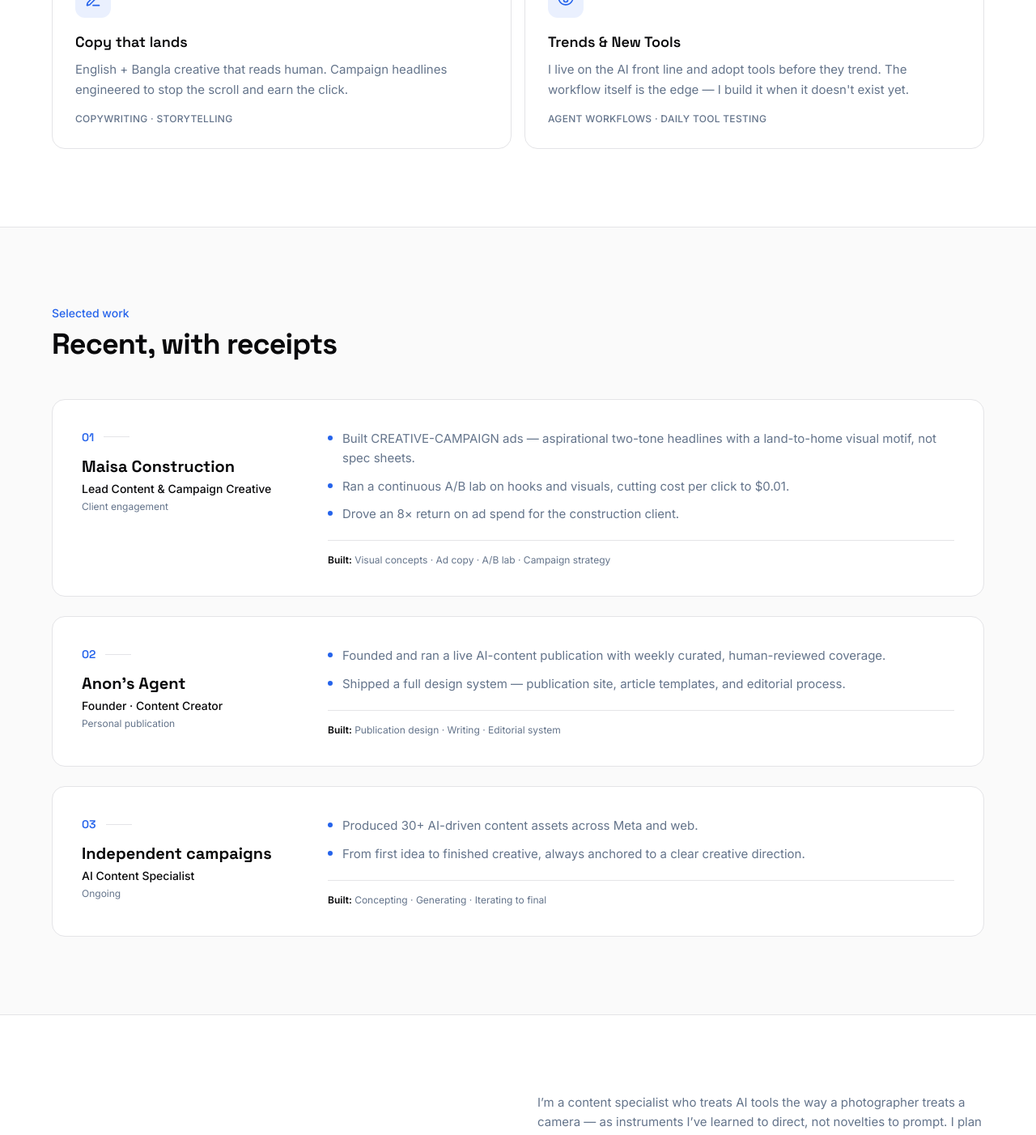
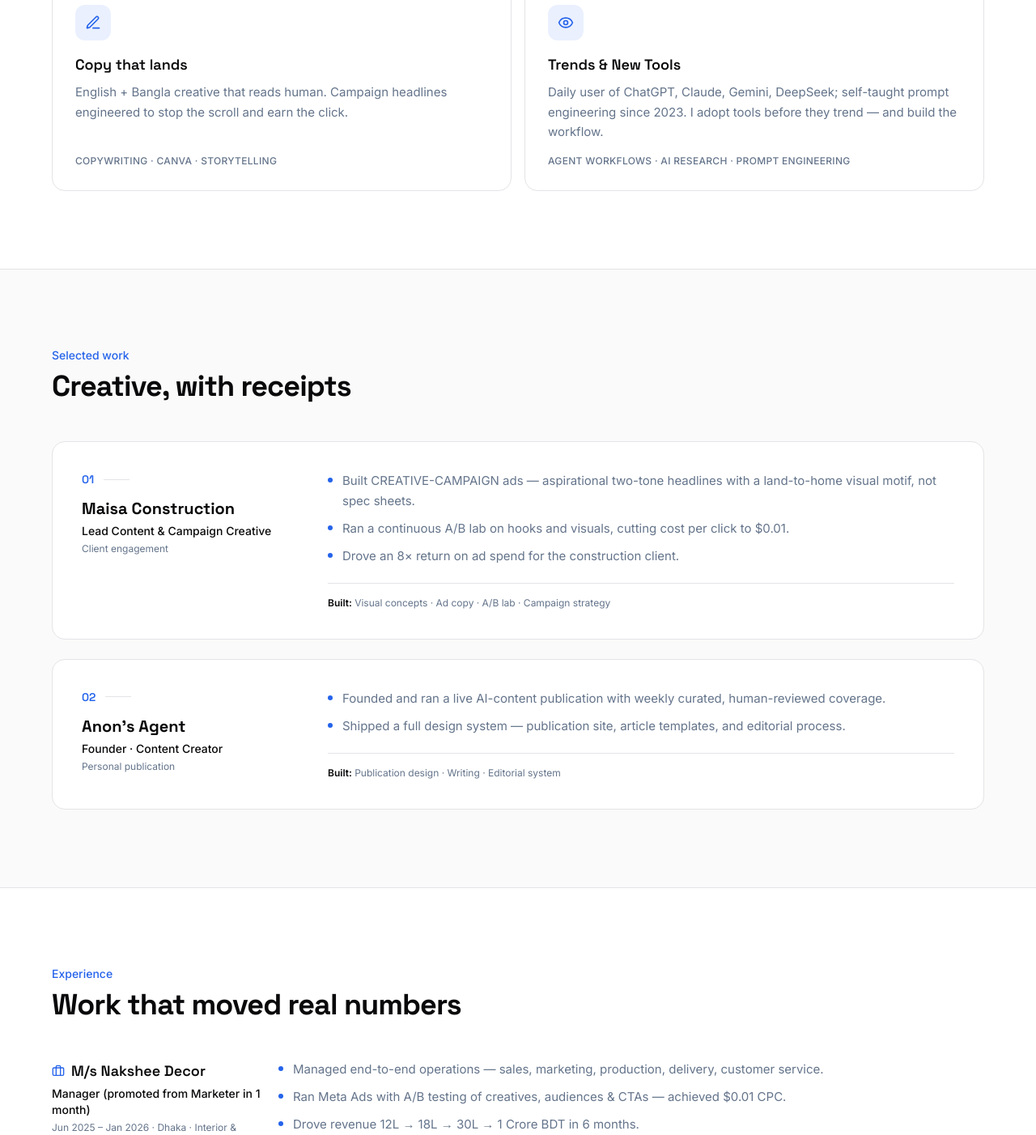
Before and after one commit to simumhossain/anon-portfolio, a Next.js app: page / in a window 1280 px wide. Shown: the part 1330-2732 px from the top of the page at 81% size. Built offline with nearby package versions, Linux system fonts and the light colour scheme.

Commit message:
Expand portfolio with full background details
Add experience (Nakshee Decor revenue 12L->1Cr, Budget Bazaar, FoodBump),
education, certifications, LinkedIn/general-portfolio links, and enriched
metrics — aligned with the general portfolio at simumanon.github.io.

```diff
--- a/app/page.tsx
+++ b/app/page.tsx
@@ -1,17 +1,18 @@
-import { ArrowUpRight, Sparkles, Target, PenLine, Eye, Github, Mail, ArrowDown, Globe, Wand2 } from "lucide-react";
+import { ArrowUpRight, Sparkles, Target, PenLine, Eye, Github, Mail, Globe, Wand2, TrendingUp, Briefcase, GraduationCap, Phone, MessageCircle, Award } from "lucide-react";
 
 const NAV = [
   { href: "#work", label: "Work" },
   { href: "#skills", label: "Skills" },
+  { href: "#experience", label: "Experience" },
   { href: "#about", label: "About" },
   { href: "#contact", label: "Contact" },
 ];
 
 const METRICS = [
-  { stat: "8×", label: "Return on ad spend", sub: "live client campaign" },
-  { stat: "$0.01", label: "Cost per click", sub: "via continuous A/B testing" },
-  { stat: "30+", label: "AI assets produced", sub: "concept → finished creative" },
-  { stat: "BN·EN", label: "Bilingual output", sub: "English + Bangla copy" },
+  { stat: "8×", label: "Revenue growth in 6 months", sub: "real BDT, real business" },
+  { stat: "$0.01", label: "Cost per click", sub: "via Meta Ads A/B testing" },
+  { stat: "1mo", label: "Hire → promotion", sub: "Marketer to Manager" },
+  { stat: "100+", label: "Customer calls / day", sub: "orders, trust, recovery" },
 ];
 
 const SKILLS = [
@@ -24,20 +25,20 @@ const SKILLS = [
   {
     icon: Target,
     title: "Run & Optimize",
-    desc: "A/B testing hooks, headlines and visual motifs against real metrics. I ship the winners and cut the rest — creative built to convert, not just to look good.",
+    desc: "A/B testing hooks, headlines and visual motifs against real metrics. I ship the winners and cut the rest — creative built to convert, $0.01 CPC.",
     tools: "Meta Ads Manager · Analytics",
   },
   {
     icon: PenLine,
     title: "Copy that lands",
     desc: "English + Bangla creative that reads human. Campaign headlines engineered to stop the scroll and earn the click.",
-    tools: "Copywriting · Storytelling",
+    tools: "Copywriting · Canva · Storytelling",
   },
   {
     icon: Eye,
     title: "Trends & New Tools",
-    desc: "I live on the AI front line and adopt tools before they trend. The workflow itself is the edge — I build it when it doesn't exist yet.",
-    tools: "Agent workflows · Daily tool testing",
+    desc: "Daily user of ChatGPT, Claude, Gemini, DeepSeek; self-taught prompt engineering since 2023. I adopt tools before they trend — and build the workflow.",
+    tools: "Agent workflows · AI research · Prompt engineering",
   },
 ];
 
@@ -63,19 +64,59 @@ const WORK = [
     ],
     built: "Publication design · Writing · Editorial system",
   },
+];
+
+const EXPERIENCE = [
   {
-    client: "Independent campaigns",
-    role: "AI Content Specialist",
-    range: "Ongoing",
+    company: "M/s Nakshee Decor",
+    role: "Manager (promoted from Marketer in 1 month)",
+    range: "Jun 2025 – Jan 2026 · Dhaka · Interior & Decor",
     points: [
-      "Produced 30+ AI-driven content assets across Meta and web.",
-      "From first idea to finished creative, always anchored to a clear creative direction.",
+      "Managed end-to-end operations — sales, marketing, production, delivery, customer service.",
+      "Ran Meta Ads with A/B testing of creatives, audiences & CTAs — achieved $0.01 CPC.",
+      "Drove revenue 12L → 18L → 30L → 1 Crore BDT in 6 months.",
+      "Personally handled 100+ calls/day: order confirmation, trust-building, difficult-customer recovery.",
+      "Owned profit modeling, pricing, cost control, KPI reporting, and stakeholder communication.",
     ],
-    built: "Concepting · Generating · Iterating to final",
+  },
+  {
+    company: "Budget Bazaar",
+    role: "Co-Founder",
+    range: "Sep 2025 – Feb 2026 · E-Commerce · Import",
+    points: [
+      "Owned end-to-end sourcing from China to Bangladesh — full supply-chain.",
+      "Handled logistics, delivery, and order management across B2C and B2B.",
+      "Built vendor relationships and import-margin pricing strategy.",
+    ],
+  },
+  {
+    company: "FoodBump",
+    role: "Founder",
+    range: "Oct 2023 – Sep 2024 · Campus Food Venture",
+    points: [
+      "Built and operated a campus food business from scratch while studying full-time.",
+      "Ran customer interaction, order management, and real-time dynamic pricing.",
+      "Operated solo — owner, marketer, and operator in one.",
+    ],
   },
 ];
 
+const ABOUT_PARAGRAPHS = [
+  "I'm Hossain Simum Anon — a technical graduate who turned a love of content and AI into real-world business results. I treat AI tools the way a photographer treats a camera: instruments I've learned to direct, not novelties to prompt.",
+  "I plan the concept, generate the asset, and optimize it until it earns its place in front of an audience. Bilingual (English + Bangla), always measured, and always iterating — from imagination to a shipping, converting asset.",
+  "My foundations: B.Sc. in Information & Communication Engineering (DIU, 2026, CGPA 3.27), a published patent, and hands-on ownership across ventures and a six-figure-then-seven-figure operation.",
+];
+
+const EDUCATION = [
+  { degree: "B.Sc. in Information & Communication Engineering", school: "Daffodil International University", year: "2026 · CGPA 3.27" },
+  { degree: "Higher Secondary Certificate (HSC)", school: "Daffodil International College", year: "2020 · GPA 4.42" },
+  { degree: "Secondary School Certificate (SSC)", school: "Model Academy", year: "2018 · GPA 4.44" },
+];
+
+const CERTS = ["Social Media Marketing — Passive Journal (2022)", "Software Development Life Cycle (SDLC) — Riseup Labs (2025)", "Patent: Smart Locker Suitable for Public Places — BT (Published 2025)"];
+
 const EMAIL = "hossainsimumanon@gmail.com";
+const PHONE = "01827-888314";
 
 export default function Portfolio() {
   return (
@@ -112,7 +153,7 @@ export default function Portfolio() {
             <div className="max-w-3xl">
               <p className="mb-5 inline-flex items-center gap-2 text-sm font-medium text-accent">
                 <Sparkles className="h-4 w-4" />
-                AI Content Specialist
+                AI Content Specialist · Dhaka, Bangladesh
               </p>
               <h1 className="font-heading text-4xl font-bold leading-[1.05] tracking-tight text-fg md:text-6xl">
                 I turn imagination into AI content that{" "}
@@ -125,7 +166,7 @@ export default function Portfolio() {
               <p className="mt-6 max-w-xl text-lg leading-relaxed text-mfg md:text-xl">
                 I&rsquo;m <strong className="font-semibold text-fg">Hossain Simum Anon</strong> — a content
                 specialist who plans, creates and optimizes AI-driven visuals and copy, then proves what
-                works with data.
+                works with data. Bilingual, operator-minded, and result-obsessed.
               </p>
               <div className="mt-8 flex flex-wrap items-center gap-3">
                 <a
@@ -140,6 +181,7 @@ export default function Portfolio() {
                 >
                   See the work
                 </a>
+                <span className="text-sm text-mfg">Available · Open to relocate</span>
               </div>
             </div>
 
@@ -195,7 +237,7 @@ export default function Portfolio() {
           <div className="container-x">
             <div className="mb-12">
               <p className="text-sm font-medium text-accent">Selected work</p>
-              <h2 className="mt-2 font-heading text-3xl font-bold tracking-tight md:text-4xl">Recent, with receipts</h2>
+              <h2 className="mt-2 font-heading text-3xl font-bold tracking-tight md:text-4xl">Creative, with receipts</h2>
             </div>
             <div className="space-y-6">
               {WORK.map((w, i) => (
@@ -228,23 +270,83 @@ export default function Portfolio() {
           </div>
         </section>
 
+        {/* EXPERIENCE */}
+        <section id="experience" className="section-pad border-b border-line bg-white">
+          <div className="container-x">
+            <div className="mb-12">
+              <p className="text-sm font-medium text-accent">Experience</p>
+              <h2 className="mt-2 font-heading text-3xl font-bold tracking-tight md:text-4xl">Work that moved real numbers</h2>
+            </div>
+            <div className="space-y-8">
+              {EXPERIENCE.map((e) => (
+                <article key={e.company} className="grid gap-5 border-b border-line pb-8 last:border-0 lg:grid-cols-[260px_1fr]">
+                  <div>
+                    <div className="flex items-center gap-2 text-accent">
+                      <Briefcase className="h-4 w-4" />
+                      <span className="font-heading text-lg font-semibold text-fg">{e.company}</span>
+                    </div>
+                    <p className="mt-1 text-sm font-medium text-fg">{e.role}</p>
+                    <p className="mt-1 text-xs text-mfg">{e.range}</p>
+                  </div>
+                  <ul className="space-y-2.5">
+                    {e.points.map((p) => (
+                      <li key={p} className="flex gap-3 text-[15px] leading-relaxed text-mfg">
+                        <span className="mt-2 h-1.5 w-1.5 shrink-0 rounded-full bg-accent" aria-hidden="true" />
+                        {p}
+                      </li>
+                    ))}
+                  </ul>
+                </article>
+              ))}
+            </div>
+          </div>
+        </section>
+
         {/* ABOUT */}
-        <section id="about" className="section-pad border-b border-line bg-white">
-          <div className="container-x grid gap-12 lg:grid-cols-2 lg:items-center">
+        <section id="about" className="section-pad border-b border-line">
+          <div className="container-x grid gap-12 lg:grid-cols-2 lg:items-start">
             <div>
               <p className="text-sm font-medium text-accent">About</p>
               <h2 className="mt-2 font-heading text-3xl font-bold tracking-tight md:text-4xl">Operator at the AI edge</h2>
             </div>
             <div className="space-y-4 text-[15px] leading-relaxed text-mfg">
-              <p>
-                I&rsquo;m a content specialist who treats AI tools the way a photographer treats a camera —
-                as instruments I&rsquo;ve learned to direct, not novelties to prompt. I plan the concept,
-                generate the asset, and optimize it until it earns its place in front of an audience.
-              </p>
-              <p>
-                My foundation is a B.Sc. in Information &amp; Communication Engineering and hands-on work
-                running content and ad campaigns — bilingual, always measured, and always iterating.
-              </p>
+              {ABOUT_PARAGRAPHS.map((p) => (
+                <p key={p}>{p}</p>
+              ))}
+            </div>
+          </div>
+        </section>
+
+        {/* EDUCATION */}
+        <section id="education" className="section-pad border-b border-line bg-white">
+          <div className="container-x">
+            <p className="text-sm font-medium text-accent">Education & certifications</p>
+            <h2 className="mt-2 font-heading text-3xl font-bold tracking-tight md:text-4xl">Built to keep learning</h2>
+            <div className="mt-10 grid gap-4 md:grid-cols-3">
+              {EDUCATION.map((ed) => (
+                <div key={ed.degree} className="rounded-2xl border border-line bg-card p-6 shadow-card">
+                  <div className="mb-3 flex h-10 w-10 items-center justify-center rounded-lg bg-accent-soft text-accent">
+                    <GraduationCap className="h-5 w-5" />
+                  </div>
+                  <h3 className="font-heading text-base font-semibold leading-snug">{ed.degree}</h3>
+                  <p className="mt-1 text-sm text-fg">{ed.school}</p>
+                  <p className="mt-1 text-xs text-mfg">{ed.year}</p>
+                </div>
+              ))}
+            </div>
+            <div className="mt-10">
+              <div className="mb-4 flex items-center gap-2 text-accent">
+                <Award className="h-4 w-4" />
+                <span className="font-heading text-base font-semibold text-fg">Certifications & highlights</span>
+              </div>
+              <ul className="space-y-2.5">
+                {CERTS.map((c) => (
+                  <li key={c} className="flex gap-3 text-[15px] leading-relaxed text-mfg">
+                    <span className="mt-2 h-1.5 w-1.5 shrink-0 rounded-full bg-accent" aria-hidden="true" />
+                    {c}
+                  </li>
+                ))}
+              </ul>
             </div>
           </div>
         </section>
@@ -256,7 +358,7 @@ export default function Portfolio() {
             <div className="max-w-xl">
               <p className="inline-flex items-center gap-2 text-sm font-medium text-white/70">
                 <Globe className="h-4 w-4" />
-                Portfolio · GitHub Pages
+                Portfolio · GitHub Pages · Open to relocate
               </p>
               <h2 className="mt-3 font-heading text-3xl font-bold leading-tight tracking-tight md:text-5xl">
                 Let&rsquo;s build the future of content.
@@ -273,12 +375,26 @@ export default function Portfolio() {
                 <Mail className="h-4 w-4" /> {EMAIL}
               </a>
               <a
+                href="tel:+8801827888314"
+                className="inline-flex items-center gap-2 rounded-full border border-white/25 px-6 py-3 text-sm font-semibold text-white transition-colors hover:border-white/60"
+              >
+                <Phone className="h-4 w-4" /> {PHONE}
+              </a>
+              <a
                 href="https://github.com/simumhossain/anon-portfolio"
                 target="_blank"
                 rel="noopener noreferrer"
                 className="inline-flex items-center gap-2 rounded-full border border-white/25 px-6 py-3 text-sm font-semibold text-white transition-colors hover:border-white/60"
               >
                 <Github className="h-4 w-4" /> Source on GitHub
+              </a>
+            </div>
+            <div className="flex flex-wrap gap-4 text-sm text-white/60">
+              <a href="https://linkedin.com/in/hossainanon" target="_blank" rel="noopener noreferrer" className="inline-flex items-center gap-1.5 hover:text-white">
+                <MessageCircle className="h-4 w-4" /> linkedin.com/in/hossainanon
+              </a>
+              <a href="https://simumanon.github.io/" target="_blank" rel="noopener noreferrer" className="inline-flex items-center gap-1.5 hover:text-white">
+                <Globe className="h-4 w-4" /> General portfolio
               </a>
             </div>
           </div>
@@ -290,8 +406,8 @@ export default function Portfolio() {
         <div className="container-x flex flex-wrap items-center justify-between gap-3 py-8 text-sm text-mfg">
           <span>&copy; {new Date().getFullYear()} Hossain Simum Anon · AI Content Specialist</span>
           <span className="flex items-center gap-1.5">
-            <ArrowDown className="h-3.5 w-3.5 text-accent" />
-            Portfolio hosted on GitHub Pages
+            <TrendingUp className="h-3.5 w-3.5 text-accent" />
+            Dhaka, Bangladesh · Open to relocate
           </span>
         </div>
       </footer>
```
